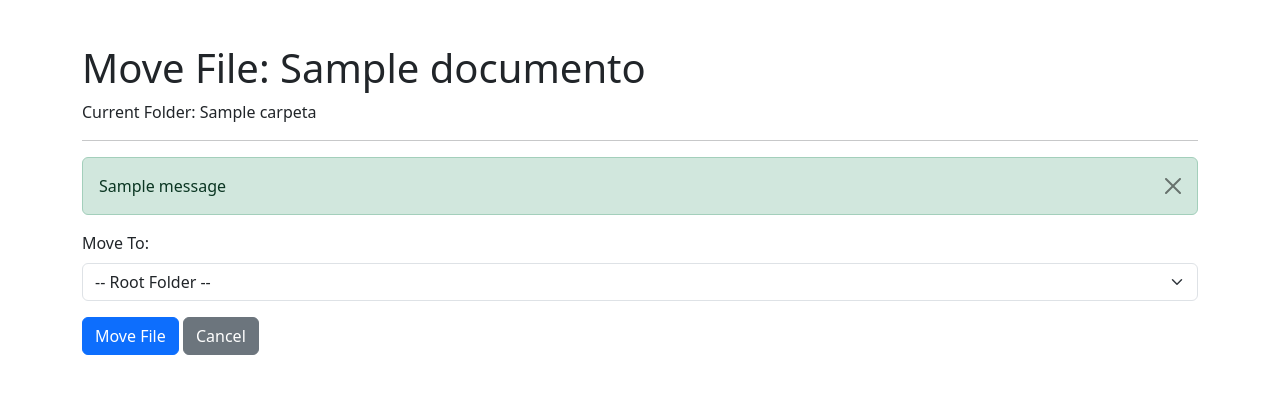
After one commit to Filuuus/RespaldoBravos, a Flask app: template templates/move_file.html in a window 1280 px wide. The commit adds this page. Shown: the top 394 px of the page. Run offline with Flask 3, Linux system fonts and the light colour scheme; the template is opened without the code that fills it: values that come from a table or form of the project are taken from there, others are empty; tables that the repository leaves empty hold one stand-in row (values such as "Sample post"); one stand-in notice (Sample message) is shown.

Commit message:
Adds file move functionality for users
Implements the ability for users to move their files between folders, including the root directory.

Adds a new route and template for handling file moving, including validation to prevent moving files to the same folder or to a destination with a conflicting filename.

Includes logging of the move activity and appropriate user feedback via flash messages.

```diff
--- a/app.py
+++ b/app.py
@@ -909,6 +909,98 @@ def rename_folder(folder_id):
     else: # request.method == 'GET'
         return render_template('rename_folder.html', folder=folder_to_rename)
 
+
+# --- Move File Route ---
+@app.route('/move_file/<int:doc_id>', methods=['GET', 'POST'])
+@login_required
+def move_file(doc_id):
+    # --- Import models needed ---
+    from models import Documento, Carpeta
+    # --------------------------
+
+    user_id = session.get('user_id')
+    if not user_id:
+        flash('User session error.', 'danger')
+        return redirect(url_for('login'))
+
+    # Fetch the document to move, ensuring ownership
+    doc_to_move = Documento.query.filter_by(id_documento=doc_id, id_usuario=user_id).first_or_404()
+
+    if request.method == 'POST':
+        dest_folder_id_str = request.form.get('destination_folder', '') # "" for root
+
+        # Determine target folder ID (None for root)
+        destination_folder_id = None
+        destination_folder = None # To store folder object if not root
+        if dest_folder_id_str.isdigit():
+            destination_folder_id = int(dest_folder_id_str)
+            # Validate destination folder exists and belongs to user
+            destination_folder = Carpeta.query.filter_by(id_carpeta=destination_folder_id, id_usuario=user_id).first()
+            if not destination_folder:
+                 flash("Invalid destination folder selected.", "danger")
+                 # Re-render move form with current data
+                 user_folders = Carpeta.query.filter_by(id_usuario=user_id).order_by(Carpeta.nombre).all()
+                 return render_template('move_file.html', document=doc_to_move, folders=user_folders)
+        elif dest_folder_id_str != '':
+             # Submitted value wasn't empty string or digits - invalid selection
+             flash("Invalid destination folder value.", "danger")
+             user_folders = Carpeta.query.filter_by(id_usuario=user_id).order_by(Carpeta.nombre).all()
+             return render_template('move_file.html', document=doc_to_move, folders=user_folders)
+
+        # Check if trying to move to the same folder
+        if doc_to_move.id_carpeta == destination_folder_id:
+             flash('File is already in the destination folder.', 'info')
+             return redirect(url_for('list_files', folder_id=destination_folder_id))
+
+        # --- Validation: Check for name conflict in destination ---
+        conflicting_file = Documento.query.filter(
+            Documento.id_usuario == user_id,
+            Documento.id_carpeta == destination_folder_id, # Check destination
+            Documento.titulo_original == doc_to_move.titulo_original,
+            Documento.id_documento != doc_id # Exclude the file itself
+        ).first()
+
+        if conflicting_file:
+            dest_name = destination_folder.nombre if destination_folder else "Root Folder"
+            flash(f'A file named "{doc_to_move.titulo_original}" already exists in "{dest_name}". Cannot move file.', 'danger')
+            user_folders = Carpeta.query.filter_by(id_usuario=user_id).order_by(Carpeta.nombre).all()
+            return render_template('move_file.html', document=doc_to_move, folders=user_folders)
+        # --- End Name Conflict Check ---
+
+        # Proceed with the move
+        try:
+            original_parent_id = doc_to_move.id_carpeta # For logging/redirect if needed
+            doc_to_move.id_carpeta = destination_folder_id # Update the foreign key
+            db.session.commit()
+            flash(f'File "{doc_to_move.titulo_original}" moved successfully.', 'success')
+
+            # Log activity
+            log_activity(
+                user_id=user_id,
+                activity_type='MOVE_DOC',
+                document_id=doc_id,
+                folder_id=original_parent_id, # Log original location?
+                ip_address=request.remote_addr,
+                details=f"Moved '{doc_to_move.titulo_original}' to Folder ID: {destination_folder_id}"
+            )
+
+            # Redirect to the destination folder
+            return redirect(url_for('list_files', folder_id=destination_folder_id))
+
+        except Exception as e:
+            db.session.rollback()
+            print(f"Error moving file: {e}")
+            flash('An error occurred while moving the file.', 'danger')
+            user_folders = Carpeta.query.filter_by(id_usuario=user_id).order_by(Carpeta.nombre).all()
+            return render_template('move_file.html', document=doc_to_move, folders=user_folders)
+
+
+    # --- Handle GET Request (Show Move Form) ---
+    else: # request.method == 'GET'
+        # Fetch all folders for this user to populate the dropdown
+        user_folders = Carpeta.query.filter_by(id_usuario=user_id).order_by(Carpeta.nombre).all()
+        return render_template('move_file.html', document=doc_to_move, folders=user_folders)
+
 # --- Error Handlers ---
 @app.errorhandler(413)
 @app.errorhandler(RequestEntityTooLarge)
--- a/templates/file_list.html
+++ b/templates/file_list.html
@@ -120,6 +120,8 @@
                         {# Document Actions #}
                         <a href="{{ url_for('download_file', doc_id=doc.id_documento) }}" class="btn btn-sm btn-info action-btn" title="Download">Download</a>
                         <a href="{{ url_for('edit_file', doc_id=doc.id_documento) }}" class="btn btn-sm btn-warning action-btn" title="Edit Metadata">Edit</a>
+                        <a href="{{ url_for('move_file', doc_id=doc.id_documento) }}" class="btn btn-sm btn-secondary action-btn" title="Move File">Move</a>
+                        {# ------------------- #}
                         <form method="POST" action="{{ url_for('delete_file', doc_id=doc.id_documento) }}" style="display: inline;" onsubmit="return confirm('Are you sure you want to delete this file?');">
                              <button type="submit" class="btn btn-sm btn-danger action-btn" title="Delete">Delete</button>
                         </form>
--- /dev/null
+++ b/templates/move_file.html
@@ -0,0 +1,54 @@
+<!doctype html>
+<html lang="en">
+<head>
+    <meta charset="utf-8">
+    <meta name="viewport" content="width=device-width, initial-scale=1, shrink-to-fit=no">
+    <title>Move File</title>
+    <link href="https://cdn.jsdelivr.net/npm/bootstrap@5.3.3/dist/css/bootstrap.min.css" rel="stylesheet">
+    <style>
+        body { padding-top: 20px; }
+    </style>
+</head>
+<body>
+    <div class="container mt-4">
+        <h1>Move File: {{ document.titulo_original }}</h1>
+        <p>Current Folder: {{ document.carpeta.nombre if document.carpeta else "Root Folder" }}</p>
+        <hr>
+
+        {% with messages = get_flashed_messages(with_categories=true) %}
+            {% if messages %}
+                {% for category, message in messages %}
+                <div class="alert alert-{{ category or 'info' }} alert-dismissible fade show" role="alert">
+                    {{ message }}
+                    <button type="button" class="btn-close" data-bs-dismiss="alert" aria-label="Close"></button>
+                </div>
+                {% endfor %}
+            {% endif %}
+        {% endwith %}
+
+        {# Form posts back to the same URL #}
+        <form method="post" action="{{ url_for('move_file', doc_id=document.id_documento) }}">
+             <div class="mb-3">
+                <label for="destination_folder" class="form-label">Move To:</label>
+                <select name="destination_folder" id="destination_folder" class="form-select" required>
+                    <option value="">-- Root Folder --</option> {# Empty value for root #}
+                    {% for folder in folders %}
+                        {# Don't allow moving to its current folder #}
+                        {% if document.id_carpeta != folder.id_carpeta %}
+                        <option value="{{ folder.id_carpeta }}">
+                            {{ folder.nombre }} {# Display folder name #}
+                        </option>
+                        {% endif %}
+                    {% endfor %}
+                </select>
+            </div>
+
+            <button type="submit" class="btn btn-primary">Move File</button>
+            {# Link back to the file's CURRENT folder #}
+            <a href="{{ url_for('list_files', folder_id=document.id_carpeta if document.id_carpeta is not none else None) }}" class="btn btn-secondary">Cancel</a>
+        </form>
+
+    </div>
+    <script src="https://cdn.jsdelivr.net/npm/bootstrap@5.3.3/dist/js/bootstrap.bundle.min.js"></script>
+</body>
+</html>
```
